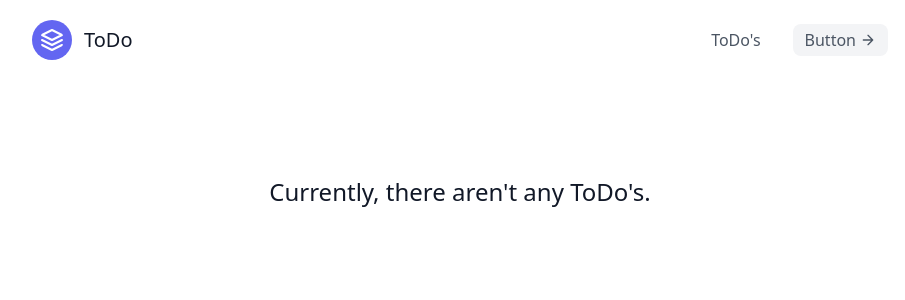
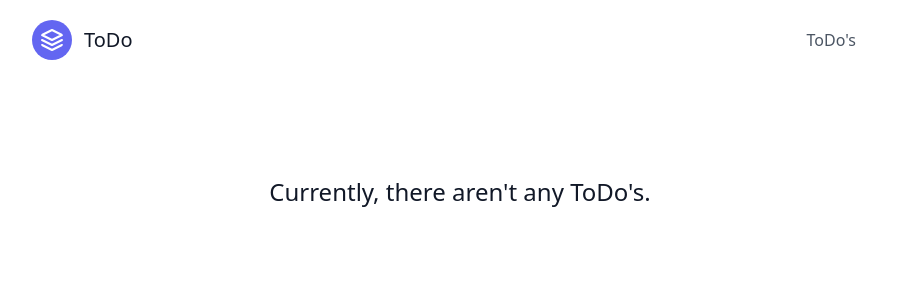
Before and after one commit to langBeralarm/django-learning-app, a Django app: page / in a window 1280 px wide. Shown: the top 300 px of the page, without its empty margins (180-1085 px from the left). Run offline with Django 4.2, Linux system fonts and the light colour scheme; data that the repository does not hold is empty; some libraries are stand-ins or nearby versions.

Commit message:
Remove unused button in navbar

```diff
--- a/templates/base.html
+++ b/templates/base.html
@@ -23,14 +23,6 @@
     <nav class="md:ml-auto flex flex-wrap items-center text-base justify-center">
       <a class="mr-5 hover:text-indigo-900 hover:rounded-lg hover:border-indigo-500 hover:border-2 py-1 px-3" href="{% url 'todo:todo_list' %}">ToDo's</a>
     </nav>
-    <button
-      class="inline-flex items-center bg-gray-100 border-0 py-1 px-3 focus:outline-none hover:bg-gray-200 rounded-lg text-base mt-4 md:mt-0">
-      Button
-      <svg fill="none" stroke="currentColor" stroke-linecap="round" stroke-linejoin="round" stroke-width="2"
-           class="w-4 h-4 ml-1" viewBox="0 0 24 24">
-        <path d="M5 12h14M12 5l7 7-7 7"></path>
-      </svg>
-    </button>
   </div>
 </header>
 {% block content %}
```
